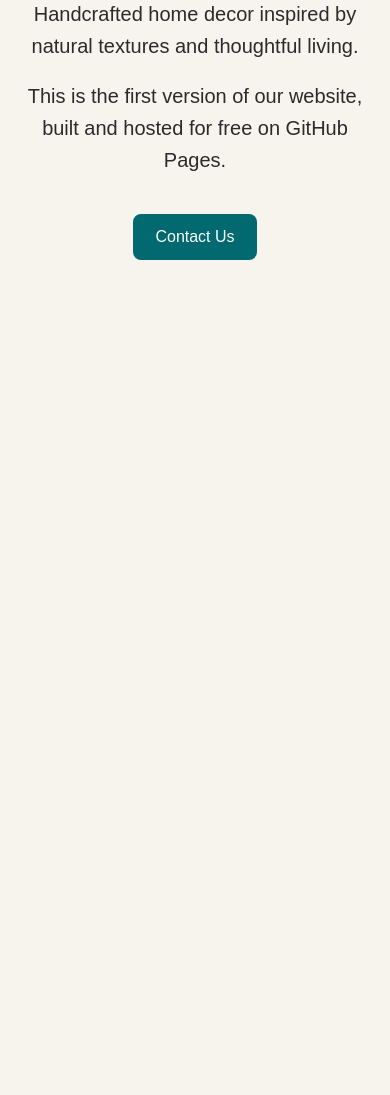
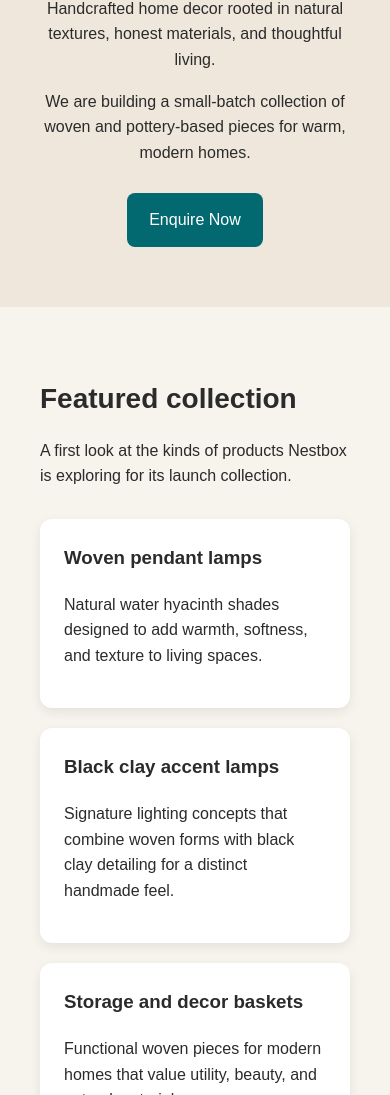
Before and after one commit to ishanitandon17/ishanitandon17.github.io, a plain HTML site: page index.html in a window 390 px wide. Shown: the part 161-1256 px from the top of the page. Before the commit the page ends 844 px from the top, so only its background shows below. Drawn offline with Linux system fonts and the light colour scheme.

Commit message:
Update index.html

```diff
--- a/index.html
+++ b/index.html
@@ -5,40 +5,141 @@
   <meta name="viewport" content="width=device-width, initial-scale=1.0" />
   <title>Nestbox</title>
   <style>
+    * { box-sizing: border-box; }
     body {
       margin: 0;
       font-family: Arial, sans-serif;
       background: #f7f4ee;
       color: #2b2b2b;
+      line-height: 1.6;
+    }
+    header {
+      background: #efe7dc;
+      padding: 80px 20px 60px;
       text-align: center;
-      padding: 60px 20px;
+    }
+    .container {
+      max-width: 1000px;
+      margin: auto;
+      padding: 0 20px;
+    }
+    h1, h2, h3 {
+      margin-top: 0;
     }
     h1 {
-      font-size: 48px;
-      margin-bottom: 12px;
+      font-size: 52px;
+      margin-bottom: 16px;
+    }
+    h2 {
+      font-size: 34px;
+      margin-bottom: 16px;
     }
     p {
-      font-size: 20px;
-      max-width: 700px;
-      margin: 0 auto 18px;
-      line-height: 1.6;
+      font-size: 18px;
+      margin-bottom: 16px;
     }
     .btn {
       display: inline-block;
-      margin-top: 20px;
+      margin-top: 12px;
       padding: 14px 22px;
       background: #01696f;
       color: white;
       text-decoration: none;
       border-radius: 8px;
-      font-size: 16px;
+    }
+    section {
+      padding: 70px 20px;
+    }
+    .products {
+      display: grid;
+      grid-template-columns: repeat(auto-fit, minmax(240px, 1fr));
+      gap: 20px;
+      margin-top: 30px;
+    }
+    .card {
+      background: white;
+      padding: 24px;
+      border-radius: 12px;
+      box-shadow: 0 4px 12px rgba(0,0,0,0.08);
+    }
+    .story {
+      background: #f1ede6;
+    }
+    .contact {
+      text-align: center;
+      background: #1d2a2a;
+      color: white;
+    }
+    .contact a {
+      color: white;
+    }
+    footer {
+      text-align: center;
+      padding: 24px 20px;
+      font-size: 14px;
+      background: #e9e2d7;
+    }
+    @media (max-width: 768px) {
+      h1 { font-size: 38px; }
+      h2 { font-size: 28px; }
+      p { font-size: 16px; }
     }
   </style>
 </head>
 <body>
-  <h1>Nestbox</h1>
-  <p>Handcrafted home decor inspired by natural textures and thoughtful living.</p>
-  <p>This is the first version of our website, built and hosted for free on GitHub Pages.</p>
-  <a class="btn" href="mailto:hello@nestbox.in">Contact Us</a>
+
+  <header>
+    <div class="container">
+      <h1>Nestbox</h1>
+      <p>Handcrafted home decor rooted in natural textures, honest materials, and thoughtful living.</p>
+      <p>We are building a small-batch collection of woven and pottery-based pieces for warm, modern homes.</p>
+      <a class="btn" href="#contact">Enquire Now</a>
+    </div>
+  </header>
+
+  <section>
+    <div class="container">
+      <h2>Featured collection</h2>
+      <p>A first look at the kinds of products Nestbox is exploring for its launch collection.</p>
+
+      <div class="products">
+        <div class="card">
+          <h3>Woven pendant lamps</h3>
+          <p>Natural water hyacinth shades designed to add warmth, softness, and texture to living spaces.</p>
+        </div>
+        <div class="card">
+          <h3>Black clay accent lamps</h3>
+          <p>Signature lighting concepts that combine woven forms with black clay detailing for a distinct handmade feel.</p>
+        </div>
+        <div class="card">
+          <h3>Storage and decor baskets</h3>
+          <p>Functional woven pieces for modern homes that value utility, beauty, and natural materials.</p>
+        </div>
+      </div>
+    </div>
+  </section>
+
+  <section class="story">
+    <div class="container">
+      <h2>Our story</h2>
+      <p>Nestbox is being built around a simple belief: home decor should be beautiful, useful, and honest about what it is made from.</p>
+      <p>We want to create products that celebrate natural woven textures, craft traditions, and transparent sourcing rather than over-designed mass production.</p>
+      <p>Our early ideas bring together materials like water hyacinth and black clay pottery to create pieces that feel grounded, warm, and real.</p>
+    </div>
+  </section>
+
+  <section class="contact" id="contact">
+    <div class="container">
+      <h2>Enquire</h2>
+      <p>We are currently shaping our first collection.</p>
+      <p>If you’d like early access, collaborations, or product updates, reach out below.</p>
+      <p><a class="btn" href="mailto:ishani.tandon17@gmail.com">hello@nestbox.in</a></p>
+    </div>
+  </section>
+
+  <footer>
+    <p>© 2026 Nestbox. Built with care on GitHub Pages.</p>
+  </footer>
+
 </body>
 </html>
```
